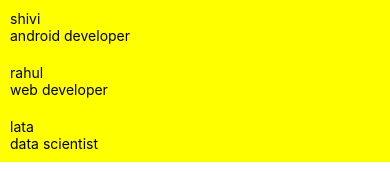
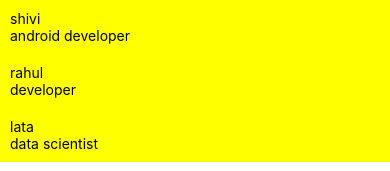
Before and after one commit to shivali102/Stylish_App, a React Native app: screen / in a window 390 px wide. Shown: the top 171 px of the page. Built offline with nearby package versions, Linux system fonts and the light colour scheme; what react-native-responsive-dimensions would draw is missing.

Commit message:
little modification

```diff
--- a/src/Components/FlatlistPractice.js
+++ b/src/Components/FlatlistPractice.js
@@ -9,7 +9,7 @@ const DATA=[
     {
         id:"2",
         name:'rahul',
-        position:'web developer'
+        position:'developer'
     },
     {
         id:'3',
```
